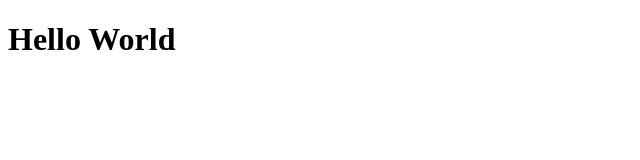
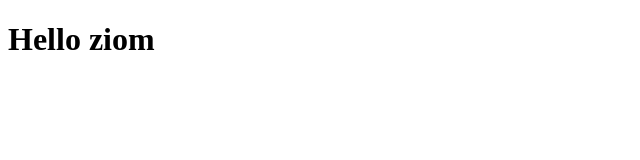
Before and after one commit to rhubert88/git_tutorial_ex1, a plain HTML site: page index.html in a window 1280 px wide. Shown: the full height of the page, 0-640 px from the left. Drawn offline with Linux system fonts and the light colour scheme.

Commit message:
init repo

```diff
--- a/index.html
+++ b/index.html
@@ -7,6 +7,6 @@
         <title>Document</title>
     </head>
     <body>
-        <h1>Hello World</h1>
+        <h1>Hello ziom</h1>
     </body>
 </html>
```
